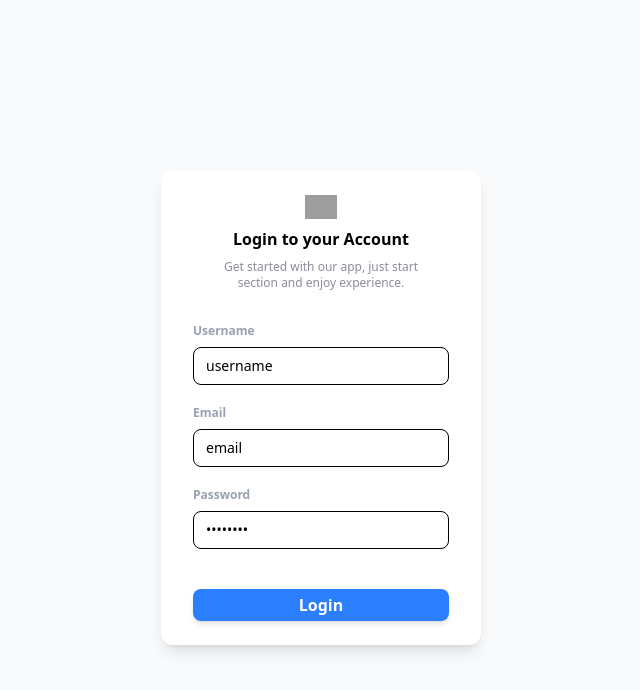
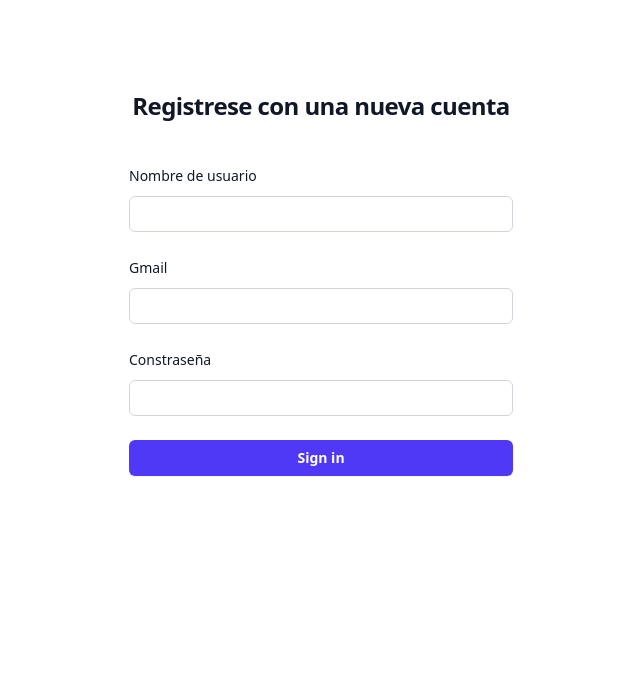
Before and after one commit to emaenriquez/fashion_like, a React (Vite) app in the folder FrontEnd/: page /register in a window 1280 px wide. Shown: the top 690 px of the page, without its empty margins (319-959 px from the left). Built offline with nearby package versions, Linux system fonts and the light colour scheme; grey boxes are pictures that could not be loaded.

Commit message:
style(forms): update form styles for better UI

```diff
--- a/FrontEnd/src/components/loginComponents/LoginComponents.jsx
+++ b/FrontEnd/src/components/loginComponents/LoginComponents.jsx
@@ -14,39 +14,69 @@
     };
 
     return (
-        <div className="w-screen min-h-screen flex items-center justify-center bg-gray-50 px-4 sm:px-6 lg:px-8">
-            <div className="relative py-3 sm:max-w-xs sm:mx-auto">
-                <div className="min-h-96 px-8 py-6 mt-4 text-left bg-white   rounded-xl shadow-lg">
-                    <form onSubmit={handleLogin}>
-                        <div className="flex flex-col justify-center items-center h-full select-none">
-                            <div className="flex flex-col items-center justify-center gap-2 mb-8">
-                                <Link to="/">
-                                    <img src="https://amethgalarcio.web.app/assets/logo-42fde28c.svg" className="w-8" />
-                                </Link>
-                                <p className="m-0 text-[16px] font-semibold ">Login to your Account</p>
-                                <span class="m-0 text-xs max-w-[90%] text-center text-[#8B8E98]">Get started with our app, just start section and enjoy experience.
-                                </span>
-                            </div>
-                            <Input
-                                type="text"
-                                placeholder="username"
-                                labelName="Username"
-                                value="username"
-                            >
-                            </Input>
+        <div className="flex min-h-full flex-1 flex-col justify-center px-6 py-12 lg:px-8" >
+            <div className="sm:mx-auto sm:w-full sm:max-w-sm">
+                {/* <img
+                    alt="Your Company"
+                    src="https://tailwindcss.com/plus-assets/img/logos/mark.svg?color=indigo&shade=600"
+                    className="mx-auto h-10 w-auto"
+                /> */}
+                <h2 className="mt-10 text-center text-2xl/9 font-bold tracking-tight text-gray-900">
+                    Inicie sesión en su cuenta
+                </h2>
+            </div>
+
+            <div className="mt-10 sm:mx-auto sm:w-full sm:max-w-sm">
+                <form onSubmit={handleLogin} className="space-y-6">
+                    <div>
+                        <label htmlFor="email" className="block text-sm/6 font-medium text-gray-900">
+                           Gmail
+                        </label>
+                        <div className="mt-2">
+                            <input
+                                id="email"
+                                name="email"
+                                type="email"
+                                required
+                                autoComplete="email"
+                                className="block w-full rounded-md bg-white px-3 py-1.5 text-base text-gray-900 outline-1 -outline-offset-1 outline-gray-300 placeholder:text-gray-400 focus:outline-2 focus:-outline-offset-2 focus:outline-indigo-600 sm:text-sm/6"
+                            />
                         </div>
-                        <Input
-                            type="password"
-                            placeholder="password"
-                            labelName="Password"
-                            value="password"
+                    </div>
+
+                    <div>
+                        <div className="flex items-center justify-between">
+                            <label htmlFor="password" className="block text-sm/6 font-medium text-gray-900">
+                                Constraseña
+                            </label>
+                            {/* <div className="text-sm">
+                                <a href="#" className="font-semibold text-indigo-600 hover:text-indigo-500">
+                                    Forgot password?
+                                </a>
+                            </div> */}
+                        </div>
+                        <div className="mt-2">
+                            <input
+                                id="password"
+                                name="password"
+                                type="password"
+                                required
+                                autoComplete="current-password"
+                                className="block w-full rounded-md bg-white px-3 py-1.5 text-base text-gray-900 outline-1 -outline-offset-1 outline-gray-300 placeholder:text-gray-400 focus:outline-2 focus:-outline-offset-2 focus:outline-indigo-600 sm:text-sm/6"
+                            />
+                        </div>
+                    </div>
+
+                    <div>
+                        <button
+                            type="submit"
+                            className="flex w-full justify-center rounded-md bg-indigo-600 px-3 py-1.5 text-sm/6 font-semibold text-white shadow-xs hover:bg-indigo-500 focus-visible:outline-2 focus-visible:outline-offset-2 focus-visible:outline-indigo-600"
                         >
-                        </Input>
-                        <div className="mt-5">
-                            <button className="py-1 px-8 bg-blue-500 hover:bg-blue-800 focus:ring-offset-blue-200 text-white w-full transition ease-in duration-200 text-center text-base font-semibold shadow-md focus:outline-none focus:ring-2 focus:ring-offset-2 rounded-lg cursor-pointer select-none">Login</button>
-                        </div>
-                    </form>
-                </div>
+                            Sign in
+                        </button>
+                    </div>
+                </form>
+
             </div>
         </div>
     );
--- a/FrontEnd/src/components/loginComponents/RegisterComponents.jsx
+++ b/FrontEnd/src/components/loginComponents/RegisterComponents.jsx
@@ -1,59 +1,96 @@
 
-import { Link, useNavigate } from 'react-router-dom'
-import Input from '../input'
+import { useNavigate } from 'react-router-dom'
 
 const RegisterComponents = () => {
 
     const navigate = useNavigate();
 
-    const handleLogin = (event) => {
+    const handleRegister = (event) => {
         event.preventDefault();
         // Add login logic here
         console.log('Login button clicked');
-        navigate('/postfeed');
+        navigate('/login');
     };
 
     return (
-        <div className="w-screen min-h-screen flex items-center justify-center bg-gray-50 px-4 sm:px-6 lg:px-8">
-            <div className="relative py-3 sm:max-w-xs sm:mx-auto">
-                <div className="min-h-96 px-8 py-6 mt-4 text-left bg-white   rounded-xl shadow-lg">
-                    <form onSubmit={handleLogin}>
-                        <div className="flex flex-col justify-center items-center h-full select-none">
-                            <div className="flex flex-col items-center justify-center gap-2 mb-8">
-                                <Link to="/">
-                                    <img src="https://amethgalarcio.web.app/assets/logo-42fde28c.svg" className="w-8" />
-                                </Link>
-                                <p className="m-0 text-[16px] font-semibold ">Login to your Account</p>
-                                <span class="m-0 text-xs max-w-[90%] text-center text-[#8B8E98]">Get started with our app, just start section and enjoy experience.
-                                </span>
-                            </div>
-                            <Input
+        <div className="flex min-h-full flex-1 flex-col justify-center px-6 py-12 lg:px-8" >
+            <div className="sm:mx-auto sm:w-full sm:max-w-sm">
+                {/* <img
+                    alt="Your Company"
+                    src="https://tailwindcss.com/plus-assets/img/logos/mark.svg?color=indigo&shade=600"
+                    className="mx-auto h-10 w-auto"
+                /> */}
+                <h2 className="mt-10 text-center text-2xl/9 font-bold tracking-tight text-gray-900">
+                    Registrese con una nueva cuenta
+                </h2>
+            </div>
+
+            <div className="mt-10 sm:mx-auto sm:w-full sm:max-w-sm">
+                <form onSubmit={handleRegister} className="space-y-6">
+                    <div>
+                        <label htmlFor="email" className="block text-sm/6 font-medium text-gray-900">
+                            Nombre de usuario
+                        </label>
+                        <div className="mt-2">
+                            <input
+                                id="username"
+                                name="username"
                                 type="text"
-                                placeholder="username"
-                                labelName="Username"
-                                value="username"
-                            >
-                            </Input>
-                            <Input
+                                required
+                                autoComplete="username"
+                                className="block w-full rounded-md bg-white px-3 py-1.5 text-base text-gray-900 outline-1 -outline-offset-1 outline-gray-300 placeholder:text-gray-400 focus:outline-2 focus:-outline-offset-2 focus:outline-indigo-600 sm:text-sm/6"
+                            />
+                        </div>
+                    </div>
+                    <div>
+                        <label htmlFor="email" className="block text-sm/6 font-medium text-gray-900">
+                            Gmail
+                        </label>
+                        <div className="mt-2">
+                            <input
+                                id="email"
+                                name="email"
                                 type="email"
-                                placeholder="email"
-                                labelName="Email"
-                                value="email"
-                            >
-                            </Input>
+                                required
+                                autoComplete="email"
+                                className="block w-full rounded-md bg-white px-3 py-1.5 text-base text-gray-900 outline-1 -outline-offset-1 outline-gray-300 placeholder:text-gray-400 focus:outline-2 focus:-outline-offset-2 focus:outline-indigo-600 sm:text-sm/6"
+                            />
                         </div>
-                        <Input
-                            type="password"
-                            placeholder="password"
-                            labelName="Password"
-                            value="password"
+                    </div>
+
+                    <div>
+                        <div className="flex items-center justify-between">
+                            <label htmlFor="password" className="block text-sm/6 font-medium text-gray-900">
+                                Constraseña
+                            </label>
+                            {/* <div className="text-sm">
+                                <a href="#" className="font-semibold text-indigo-600 hover:text-indigo-500">
+                                    Forgot password?
+                                </a>
+                            </div> */}
+                        </div>
+                        <div className="mt-2">
+                            <input
+                                id="password"
+                                name="password"
+                                type="password"
+                                required
+                                autoComplete="current-password"
+                                className="block w-full rounded-md bg-white px-3 py-1.5 text-base text-gray-900 outline-1 -outline-offset-1 outline-gray-300 placeholder:text-gray-400 focus:outline-2 focus:-outline-offset-2 focus:outline-indigo-600 sm:text-sm/6"
+                            />
+                        </div>
+                    </div>
+
+                    <div>
+                        <button
+                            type="submit"
+                            className="flex w-full justify-center rounded-md bg-indigo-600 px-3 py-1.5 text-sm/6 font-semibold text-white shadow-xs hover:bg-indigo-500 focus-visible:outline-2 focus-visible:outline-offset-2 focus-visible:outline-indigo-600 cursor-pointer"
                         >
-                        </Input>
-                        <div className="mt-5">
-                            <button className="py-1 px-8 bg-blue-500 hover:bg-blue-800 focus:ring-offset-blue-200 text-white w-full transition ease-in duration-200 text-center text-base font-semibold shadow-md focus:outline-none focus:ring-2 focus:ring-offset-2 rounded-lg cursor-pointer select-none">Login</button>
-                        </div>
-                    </form>
-                </div>
+                            Sign in
+                        </button>
+                    </div>
+                </form>
+
             </div>
         </div>
     );
```
